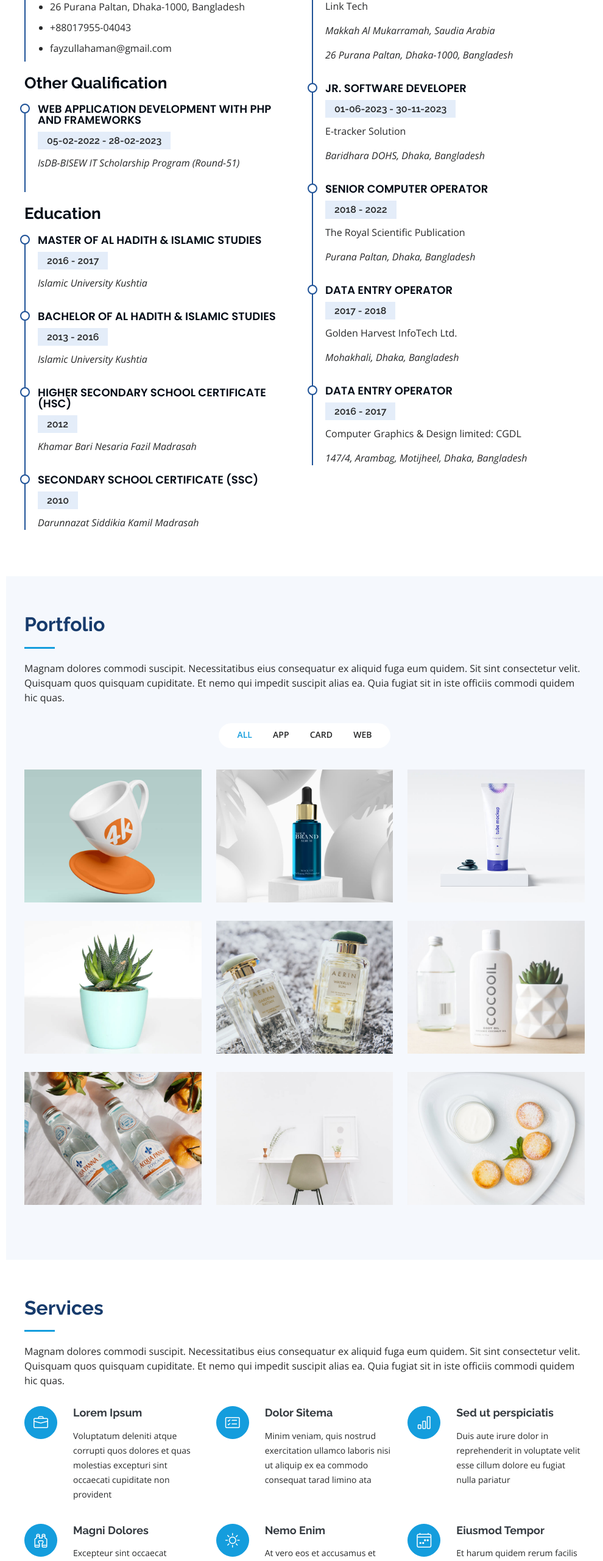
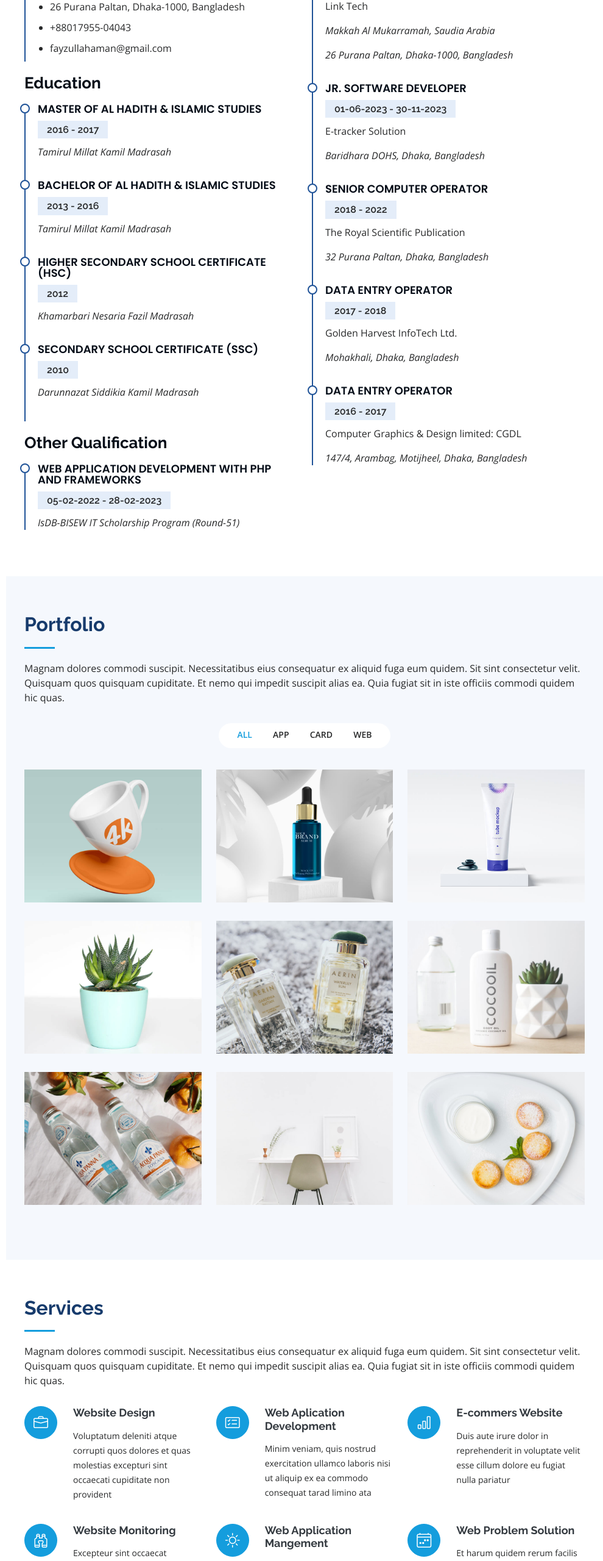
Before and after one commit to fayzullahaman/fayzullahaman.github.io, a plain HTML site: page index.html in a window 1280 px wide. Shown: the part 2860-5420 px from the top of the page at 61% size, without its empty margins (290-1280 px from the left). Drawn offline with nearby package versions, Linux system fonts and the light colour scheme.

Commit message:
Update index.html

```diff
--- a/index.html
+++ b/index.html
@@ -470,34 +470,32 @@
                   <li>fayzullahaman@gmail.com</li>
                 </ul>
               </div>
-
+              <h3 class="resume-title">Education</h3>
+              <div class="resume-item">
+                <h4>Master of Al Hadith & Islamic Studies</h4>
+                <h5>2016 - 2017</h5>
+                <p><em>Tamirul Millat Kamil Madrasah</em></p>
+              </div>
+              <div class="resume-item">
+                <h4>Bachelor of Al Hadith & Islamic Studies</h4>
+                <h5>2013 - 2016</h5>
+                <p><em>Tamirul Millat Kamil Madrasah</em></p>
+              </div>
+              <div class="resume-item">
+                <h4>Higher Secondary School Certificate (HSC)</h4>
+                <h5>2012</h5>
+                <p><em>Khamarbari Nesaria Fazil Madrasah</em></p>
+              </div>
+              <div class="resume-item">
+                <h4>Secondary School Certificate (SSC)</h4>
+                <h5>2010</h5>
+                <p><em>Darunnazat Siddikia Kamil Madrasah</em></p>
+              </div>
               <h3 class="resume-title">Other Qualification</h3>
               <div class="resume-item">
                 <h4>Web Application Development with PHP and Frameworks</h4>
                 <h5>05-02-2022 - 28-02-2023</h5>
                 <p><em>IsDB-BISEW IT Scholarship Program (Round-51)</em></p>
-              </div>
-
-              <h3 class="resume-title">Education</h3>
-              <div class="resume-item">
-                <h4>Master of Al Hadith & Islamic Studies</h4>
-                <h5>2016 - 2017</h5>
-                <p><em>Islamic University Kushtia</em></p>
-              </div>
-              <div class="resume-item">
-                <h4>Bachelor of Al Hadith & Islamic Studies</h4>
-                <h5>2013 - 2016</h5>
-                <p><em>Islamic University Kushtia</em></p>
-              </div>
-              <div class="resume-item">
-                <h4>Higher Secondary School Certificate (HSC)</h4>
-                <h5>2012</h5>
-                <p><em>Khamar Bari Nesaria Fazil Madrasah</em></p>
-              </div>
-              <div class="resume-item">
-                <h4>Secondary School Certificate (SSC)</h4>
-                <h5>2010</h5>
-                <p><em>Darunnazat Siddikia Kamil Madrasah</em></p>
               </div>
             </div>
             <div class="col-lg-6" data-aos="fade-up" data-aos-delay="100">
@@ -519,7 +517,7 @@
                 <h4>Senior Computer Operator</h4>
                 <h5>2018 - 2022</h5>
                 <p>The Royal Scientific Publication</p>
-                <p><em>Purana Paltan, Dhaka, Bangladesh</em></p>
+                <p><em>32 Purana Paltan, Dhaka, Bangladesh</em></p>
               </div>
               <div class="resume-item">
                 <h4>Data Entry Operator</h4>
@@ -786,7 +784,7 @@
           <div class="row">
             <div class="col-lg-4 col-md-6 icon-box" data-aos="fade-up">
               <div class="icon"><i class="bi bi-briefcase"></i></div>
-              <h4 class="title"><a href="">Lorem Ipsum</a></h4>
+              <h4 class="title"><a href="">Website Design</a></h4>
               <p class="description">
                 Voluptatum deleniti atque corrupti quos dolores et quas
                 molestias excepturi sint occaecati cupiditate non provident
@@ -798,7 +796,7 @@
               data-aos-delay="100"
             >
               <div class="icon"><i class="bi bi-card-checklist"></i></div>
-              <h4 class="title"><a href="">Dolor Sitema</a></h4>
+              <h4 class="title"><a href="">Web Aplication Development</a></h4>
               <p class="description">
                 Minim veniam, quis nostrud exercitation ullamco laboris nisi ut
                 aliquip ex ea commodo consequat tarad limino ata
@@ -810,7 +808,7 @@
               data-aos-delay="200"
             >
               <div class="icon"><i class="bi bi-bar-chart"></i></div>
-              <h4 class="title"><a href="">Sed ut perspiciatis</a></h4>
+              <h4 class="title"><a href="">E-commers Website</a></h4>
               <p class="description">
                 Duis aute irure dolor in reprehenderit in voluptate velit esse
                 cillum dolore eu fugiat nulla pariatur
@@ -822,7 +820,7 @@
               data-aos-delay="300"
             >
               <div class="icon"><i class="bi bi-binoculars"></i></div>
-              <h4 class="title"><a href="">Magni Dolores</a></h4>
+              <h4 class="title"><a href="">Website Monitoring</a></h4>
               <p class="description">
                 Excepteur sint occaecat cupidatat non proident, sunt in culpa
                 qui officia deserunt mollit anim id est laborum
@@ -834,7 +832,7 @@
               data-aos-delay="400"
             >
               <div class="icon"><i class="bi bi-brightness-high"></i></div>
-              <h4 class="title"><a href="">Nemo Enim</a></h4>
+              <h4 class="title"><a href="">Web Application Mangement</a></h4>
               <p class="description">
                 At vero eos et accusamus et iusto odio dignissimos ducimus qui
                 blanditiis praesentium voluptatum deleniti atque
@@ -846,7 +844,7 @@
               data-aos-delay="500"
             >
               <div class="icon"><i class="bi bi-calendar4-week"></i></div>
-              <h4 class="title"><a href="">Eiusmod Tempor</a></h4>
+              <h4 class="title"><a href="">Web Problem Solution</a></h4>
               <p class="description">
                 Et harum quidem rerum facilis est et expedita distinctio. Nam
                 libero tempore, cum soluta nobis est eligendi
```
